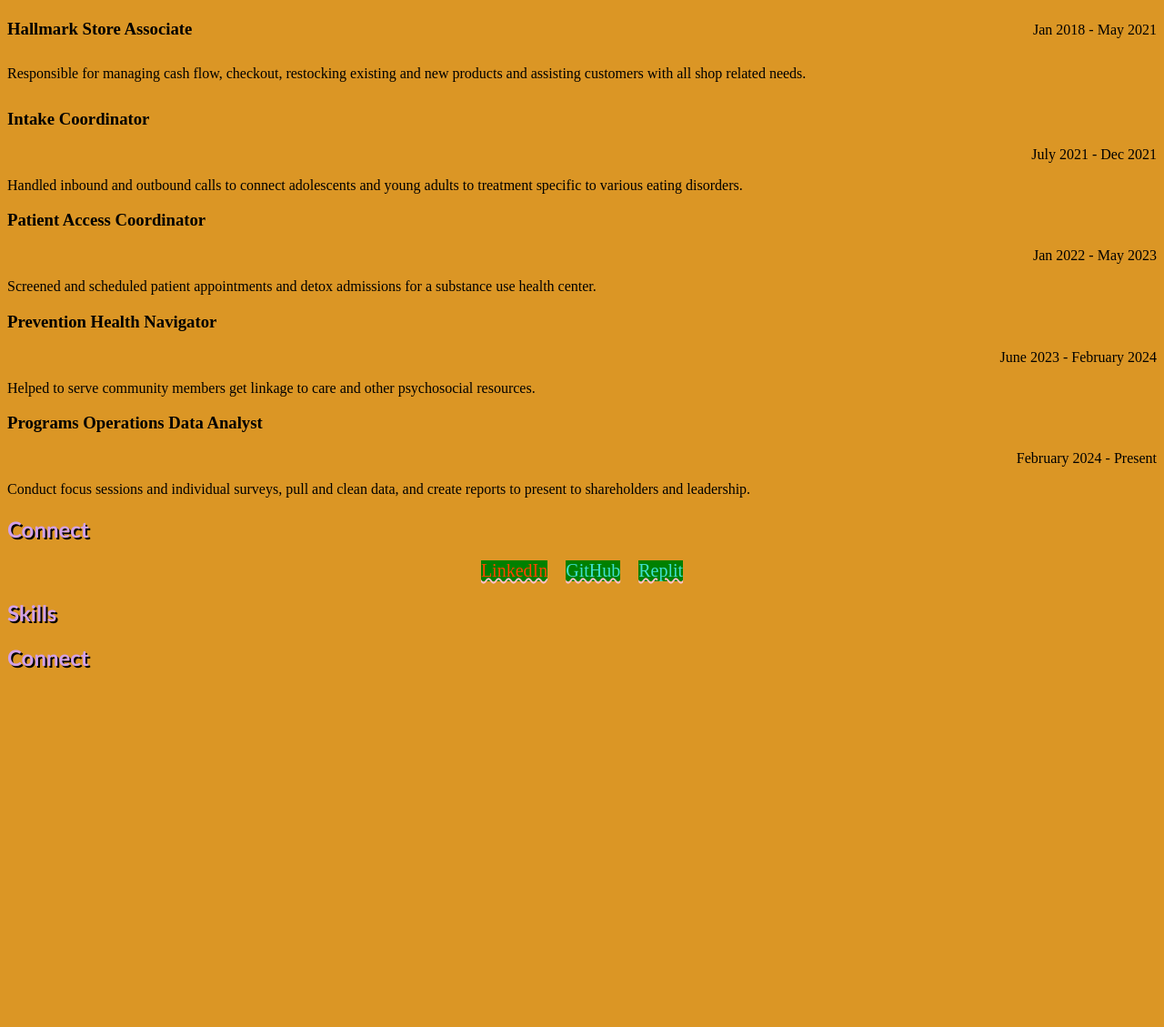
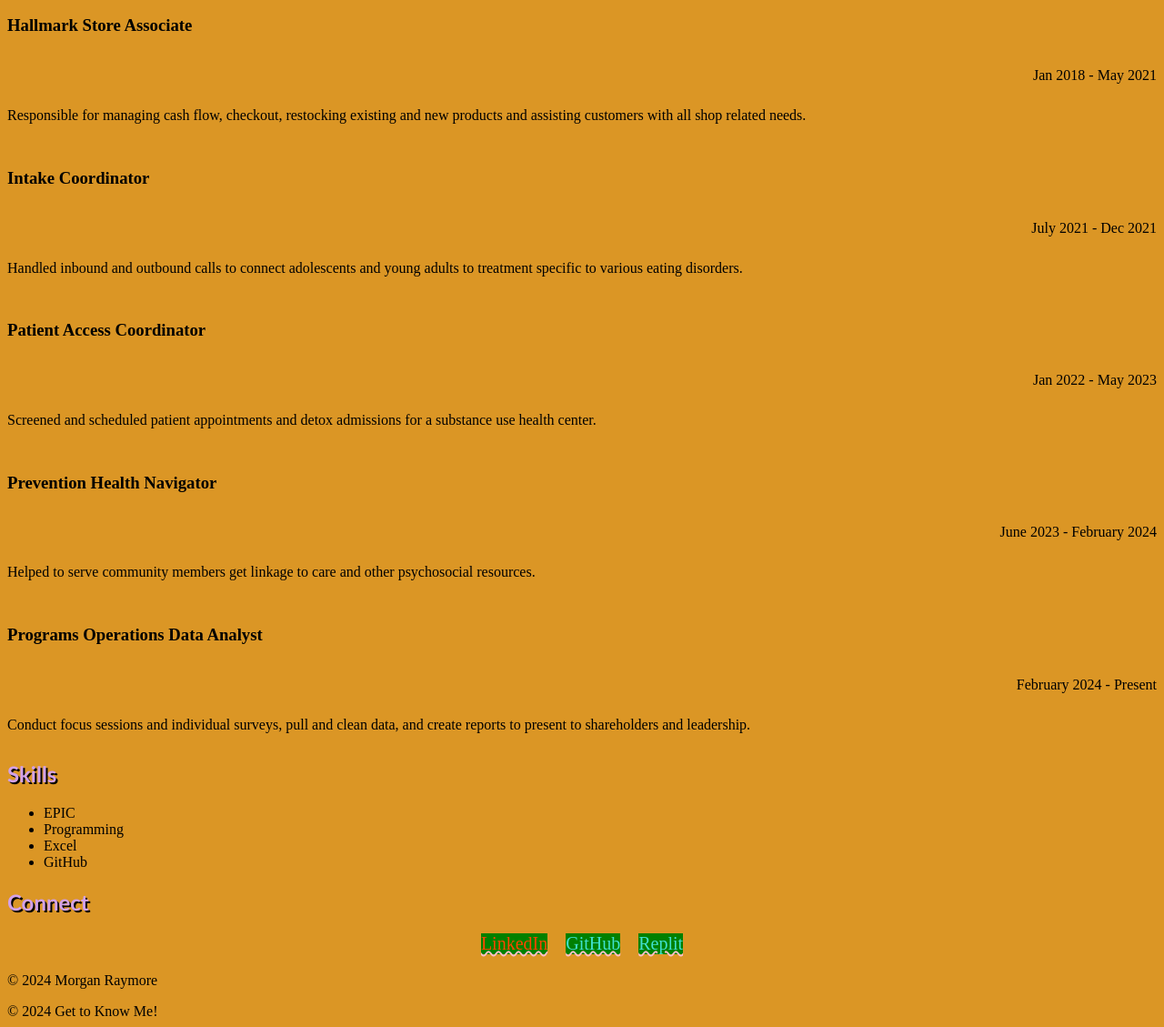
Before and after one commit to Morgan983/morgan-raymore-haumea, a plain HTML site: page index.html in a window 1280 px wide. Shown: the part 342-1471 px from the top of the page at 91% size. Before the commit the page ends 1099 px from the top, so only its background shows below. Drawn offline with Linux system fonts and the light colour scheme.

Commit message:
js added, created footer and skills

```diff
--- a/index.html
+++ b/index.html
@@ -10,7 +10,15 @@
 <body>
 <nav>
 
+
+</nav>
+
+<header>
 <h1>Hi! My name is Morgan</h1>
+</header>
+
+<main>
+
     <section id="About">
     <h2>About</h2>
         <p>Hi! Thank you for taking the time to want to learn more about me. I'm currently studying for my MBA in Data Analytics at Franklin</p>
@@ -23,31 +31,41 @@
 <section id="Experience">
     <h2>Experience</h2>
         <div class="experience-item">
-            <div class="experience-header">
                 <h3 class="job-title">Hallmark Store Associate</h3>
                 <p class="job-dates">Jan 2018 - May 2021</p>
-            </div>
                 <p class="job-description">Responsible for managing cash flow, checkout, restocking existing and new products and assisting
                     customers with all shop related needs.</p>
             </div>
+        <div class="experience-item">
                 <h3 class="job-title">Intake Coordinator</h3>
                 <p class="job-dates">July 2021 - Dec 2021</p>
-    </div>
                 <p class="job-description">Handled inbound and outbound calls to connect adolescents and young adults to treatment specific to various eating disorders.</p>
             </div>
+        <div class="experience-item">
                 <h3 class="job-title">Patient Access Coordinator</h3>
                 <p class="job-dates">Jan 2022 - May 2023</p>
-            </div>
                 <p class="job-description">Screened and scheduled patient appointments and detox admissions for a substance use health center.</p>
             </div>
+        <div class="experience-item">
                 <h3 class="job-title">Prevention Health Navigator</h3>
                 <p class="job-dates">June 2023 - February 2024</p>
                 <p class="job-description">Helped to serve community members get linkage to care and other psychosocial resources.</p>
+            </div>
+        <div class="experience-item">
                 <h3 class="job-title">Programs Operations Data Analyst</h3>
                 <p class="job-dates">February 2024 - Present</p>
                 <p class="job-description">Conduct focus sessions and individual surveys, pull and clean data, and create reports to present to shareholders and leadership.</p>
             </div>
+    </section>
 
+    <section id="skills">
+        <h2>Skills</h2>
+        <ul>
+            <li>EPIC</li>
+            <li>Programming</li>
+            <li>Excel</li>
+            <li>GitHub</li>
+        </ul>
     </section>
 
 <section id="Connect">
@@ -57,15 +75,11 @@
             <a href="https://github.com/Morgan983" class="social-link2">GitHub</a>
             <a href="https://replit.com/@MorganR4" class="social-link3">Replit</a>
         </div>
+    </section>
+</main>
 
-    <section id="skills">
-        <h2>Skills</h2>
-    </section>
+    <footer></footer>
+    <script src="js/index.js"></script>
 
-    <section id="Connect">
-        <h2>Connect</h2>
-    </section>
-
-</nav>
 </body>
 </html>
--- /dev/null
+++ b/js/index.js
@@ -0,0 +1,37 @@
+var body = document.body;
+
+var footer = document.createElement('footer');
+
+footer.textContent = "© 2024 Get to Know Me!";
+
+body.appendChild(footer);
+
+var today = new Date();
+
+var thisYear = today.getFullYear();
+
+var footer = document.querySelector('footer');
+
+var copyright = document.createElement('p');
+
+var myName = "Morgan Raymore";
+var copyrightContent = `© ${2024} ${myName}`;
+
+copyright.innerHTML = copyrightContent;
+
+footer.appendChild(copyright);
+
+const skills = ["EPIC", "Programming", "Excel", "GitHub"];
+
+const skillsSection = document.getElementById('Skills');
+
+const skillsList = skillsSection.querySelector('ul');
+
+for (let i = 0; i < skills.length; i++) {
+
+    const skill = document.createElement('li');
+
+    skill.innerText = skills[i];
+
+    skillsList.appendChild(skill);
+}
```
Lines whose indentation alone changed are shown as unchanged.
